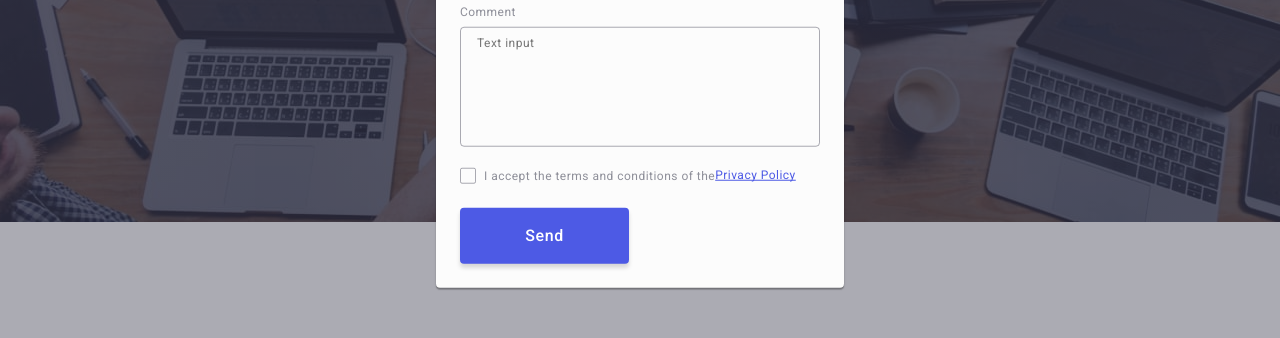
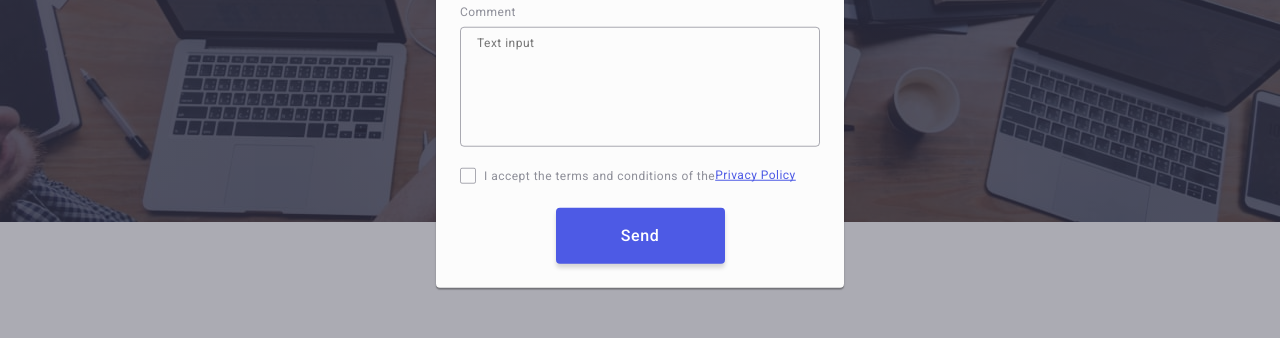
Before and after one commit to SandraHotsyn/markup-hw-06, a plain HTML site: page index.html in a window 1280 px wide. Shown: the part 451-789 px from the top of the page. Drawn offline with nearby package versions, Linux system fonts and the light colour scheme.

Commit message:
fix margin

```diff
--- a/css/styles.css
+++ b/css/styles.css
@@ -610,6 +610,9 @@ img {
 
 .modal-form {
   align-items: center;
+  justify-content: center;
+  /* align-content: center; */
+  /* text-align: center; */
 }
 
 .modal-overlay {
@@ -849,6 +852,7 @@ img {
 
 .modal-button {
   margin-top: 24px;
+  margin: 0 auto;
   border-radius: 4px;
   padding: 16px;
   min-width: 169px;
```
